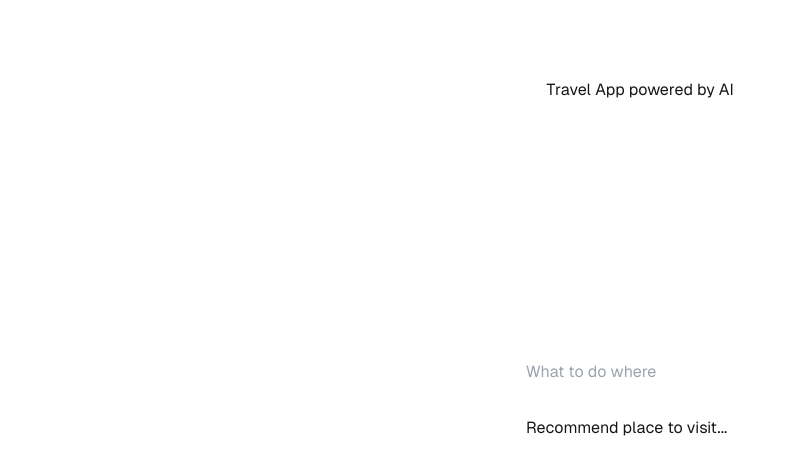
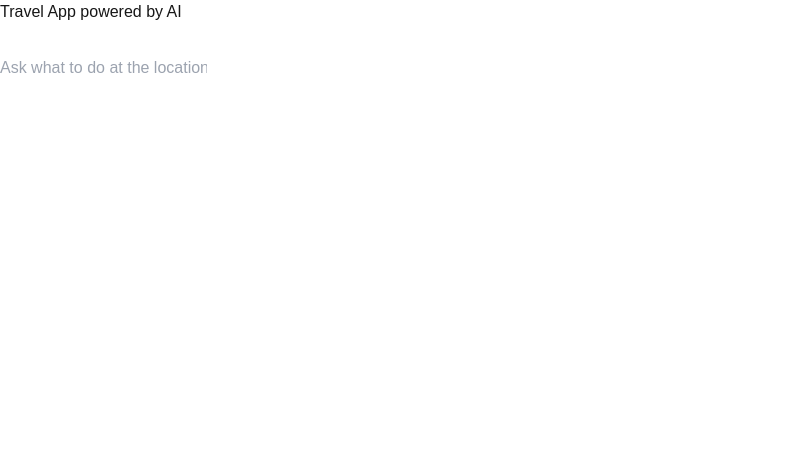
Before and after one commit to Krudda/Travel-APP, a Next.js app in the folder ai-travel-app/: page / in a window 1280 px wide. Shown: the top 474 px of the page, without its empty margins (0-796 px from the left). Built offline with nearby package versions, Linux system fonts and the light colour scheme.

Commit message:
Add useChat hook and loading state

```diff
--- a/ai-travel-app/src/app/api/completion/route.js
+++ b/ai-travel-app/src/app/api/chat/route.js
@@ -4,9 +4,11 @@ import { streamText } from "ai";
 export const maxDuration = 30;
 
 export async function POST(req) {
+  const { messages } = await req.json();
+
   const result = await streamText({
     model: openai("gpt-4o"), // "gpt-3.5-turbo"
-    prompt: "What is a fun thing to do in Bend, Oregon?"
+    messages
   });
-  return result.toAIStreamResponse();
+  return result.toDataStream();
 }
--- a/ai-travel-app/src/app/page.js
+++ b/ai-travel-app/src/app/page.js
@@ -1,25 +1,35 @@
 'use client';
 
-import { useCompletion } from 'ai/react';
+import { useChat } from 'ai/react';
 
 export default function Home() {
-  const { completion, input, handleInputChange, handleSubmit } = useCompletion();
+  const { messages, input, handleInputChange, handleSubmit, isLoading } = useChat();
 
 
   return (
-    <div
-      className="grid grid-rows-[20px_1fr_20px] items-center justify-items-center min-h-screen p-8 pb-20 gap-16 sm:p-20 font-[family-name:var(--font-geist-sans)]">
+    <main className="flex flex-col gap-8 row-start-2 items-center sm:items-start">
       <h1>Travel App powered by AI</h1>
-      <main className="flex flex-col gap-8 row-start-2 items-center sm:items-start">
+      {
+        messages.map((message) => {
+          return (
+            <div key={message.id}>
+              { message.role === 'user' ? 'User: ' : 'AI: ' }
+              { message.content }
+            </div>
+          )
+        })
+      }
+      {
+        isLoading && <div>Loading...</div>
+      }
       <form onSubmit={handleSubmit}>
         <input
           value={input}
-            placeholder='What to do where'
+          placeholder='Ask what to do at the location'
           onChange={handleInputChange}
+          disabled={isLoading}
         />
       </form>
-        {completion ? <div>{completion}</div> : <div>Recommend place to visit...</div>}
     </main>
-    </div>
   );
 }
```
Also changed, not shown: 1 other file (tests, documents, lock files or other folders). Lines whose indentation alone changed are shown as unchanged.
